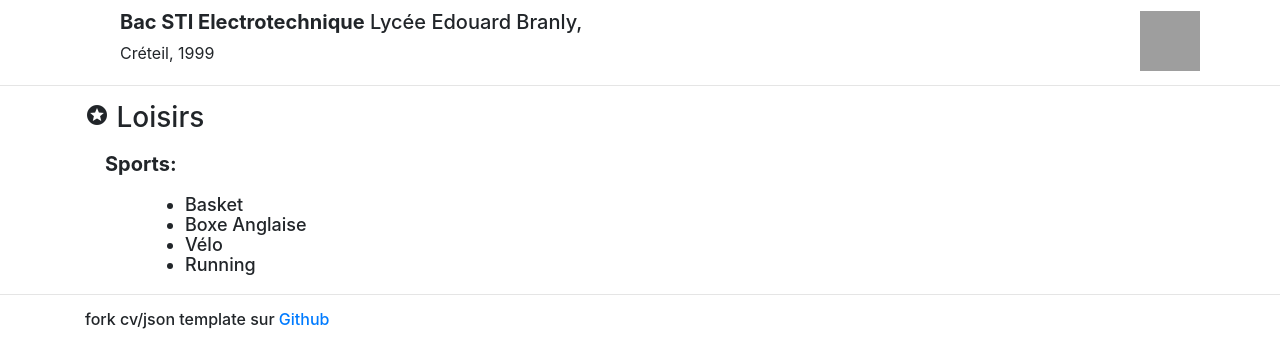
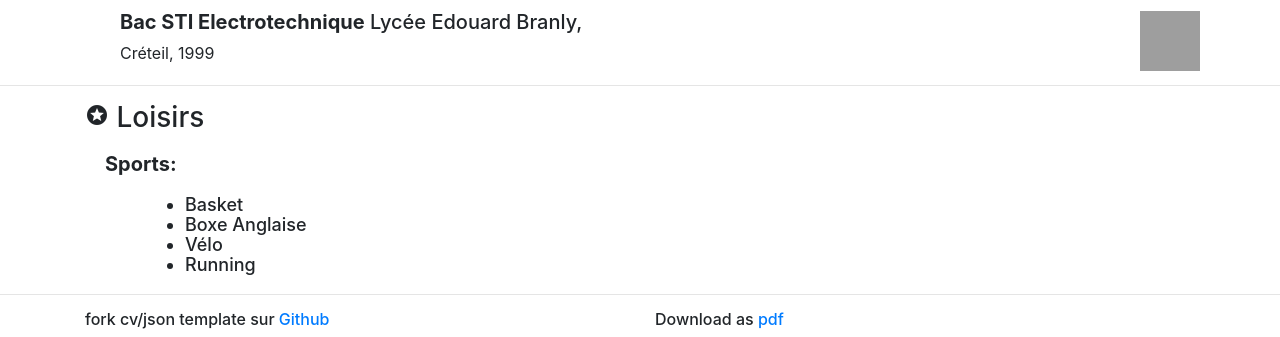
Before and after one commit to jbjouvin/cv, a website: page index.html in a window 1280 px wide. Shown: the part 5341-5678 px from the top of the page. Drawn offline with nearby package versions, Linux system fonts and the light colour scheme; grey boxes are pictures that could not be loaded.

Commit message:
add pdf download link

```diff
--- a/index.html
+++ b/index.html
@@ -96,9 +96,20 @@
 
     <footer>
         <div class="container d-print-none" id="footer">
-            <h6>fork cv/json template sur
-                <a href="https://github.com/jbjouvin/cv">Github</a>
-            </h6>
+            <div class="row">
+                <div class="col-12 col-md-6">
+                    <h6>fork cv/json template sur
+                        <a href="https://github.com/jbjouvin/cv">Github</a>
+                    </h6>
+                </div>
+
+                <div class="col-12 col-md-6">
+                    <h6>Download as
+                        <a href="JB_JOUVIN.docx.pdf">pdf</a>
+                    </h6>
+                </div>
+            </div>
+
         </div>
     </footer>
 
```
